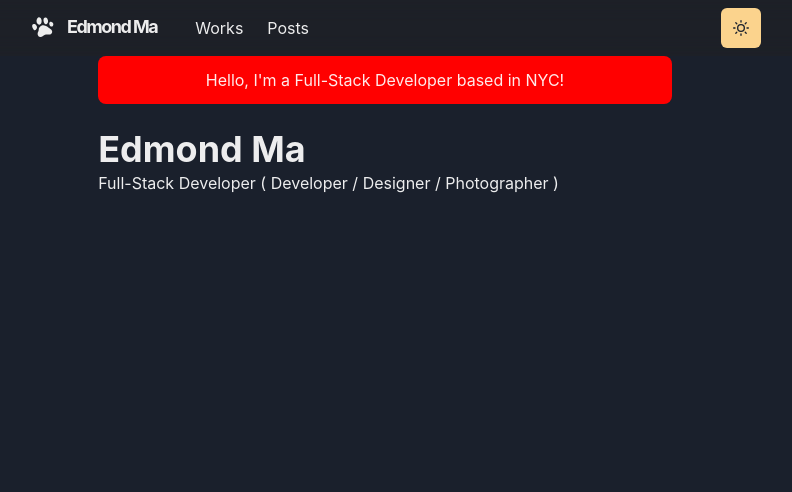
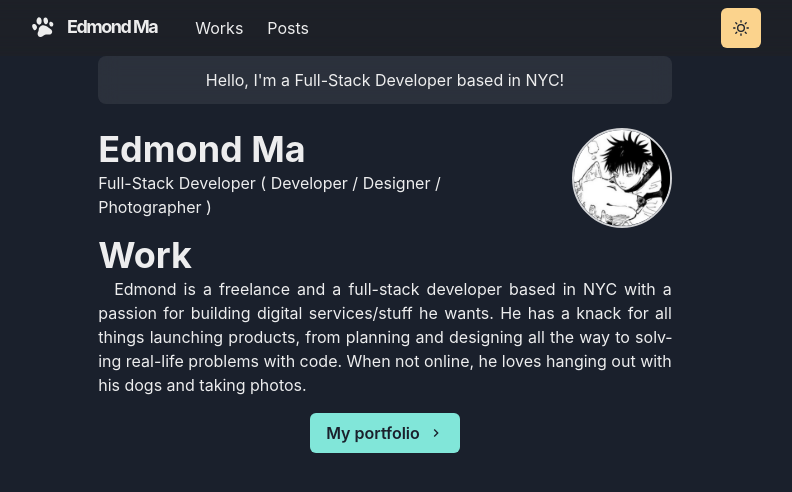
Before and after one commit to edjunma/edmondma.dev-v1, a Next.js app: page / in a window 1280 px wide. Shown: the top 492 px of the page, without its empty margins (255-1047 px from the left). Built offline with nearby package versions, Linux system fonts and the light colour scheme.

Commit message:
add bio, framer animation to profile

```diff
--- /dev/null
+++ b/components/paragraph.js
@@ -0,0 +1,9 @@
+import styled from '@emotion/styled'
+
+const Paragraph = styled.p`
+  text-align: justify;
+  text-indent: 1em;
+  hyphens: auto;
+`
+
+export default Paragraph
--- /dev/null
+++ b/components/section.js
@@ -0,0 +1,21 @@
+import { motion } from 'framer-motion'
+import { chakra, shouldForwardProp } from '@chakra-ui/react'
+
+const StyledDiv = chakra(motion.div, {
+  shouldForwardProp: prop => {
+    return shouldForwardProp(prop) || prop === 'transition'
+  }
+})
+
+const Section = ({ children, delay = 0 }) => (
+  <StyledDiv
+    initial={{ y: 10, opacity: 0 }}
+    animate={{ y: 0, opacity: 1 }}
+    transition={{ duration: 0.8, delay }}
+    mb={6}
+  >
+    {children}
+  </StyledDiv>
+)
+
+export default Section
--- a/pages/index.js
+++ b/pages/index.js
@@ -1,8 +1,14 @@
-import { Container, Box, Heading } from '@chakra-ui/react'
+import NextLink from 'next/link'
+import { Link, Container, Box, Heading, Button, List, ListItem, useColorModeValue } from '@chakra-ui/react'
+import { ChevronRightIcon, EmailIcon } from '@chakra-ui/icons'
+import Section from '../components/section'
+import Paragraph from '../components/paragraph'
+import Image from 'next/image'
 const Page = () => {
   return (
     <Container>
-      <Box borderRadius="lg" mb={6} p={3} textAlign="center" bg="red">
+      <Box borderRadius="lg" mb={6} p={3} textAlign="center" bg={useColorModeValue('whiteAlpha.500', 'whiteAlpha.200')}
+        css={{ backdropFilter: 'blur(10px)' }}>
       Hello, I&apos;m a Full-Stack Developer based in NYC!
     </Box>
 
@@ -13,7 +19,56 @@
         </Heading>
         <p>Full-Stack Developer ( Developer / Designer / Photographer )</p>
       </Box>
-    </Box>
+        <Box
+          flexShrink={0}
+          mt={{ base: 4, md: 0 }}
+          ml={{ md: 6 }}
+          textAlign="center"
+        >
+          <Box
+            borderColor="whiteAlpha.800"
+            borderWidth={2}
+            borderStyle="solid"
+            w="100px"
+            h="100px"
+            display="inline-block"
+            borderRadius="full"
+            overflow="hidden"
+          >
+            <Image
+              src="/images/profile.jpg"
+              alt="Profile image"
+              borderRadius="full"
+              width="100"
+              height="100"
+            />
+          </Box>
+        </Box>
+      </Box>
+
+      <Section delay={0.1}>
+        <Heading as="h3" variant="section-title">
+          Work
+        </Heading>
+        <Paragraph>
+          Edmond is a freelance and a full-stack developer based in NYC with a
+          passion for building digital services/stuff he wants. He has a knack
+          for all things launching products, from planning and designing all the
+          way to solving real-life problems with code. When not online, he loves
+          hanging out with his dogs and taking photos.
+        </Paragraph>
+        <Box align="center" my={4}>
+          <Button
+            as={NextLink}
+            href="/works"
+            scroll={false}
+            rightIcon={<ChevronRightIcon />}
+            colorScheme="teal"
+          >
+            My portfolio
+          </Button>
+        </Box>
+      </Section>
     </Container>
     )
 }
```
Also changed, not shown: components/bio.js (added, +12 -0 lines), public/images/profile.jpg (added).
